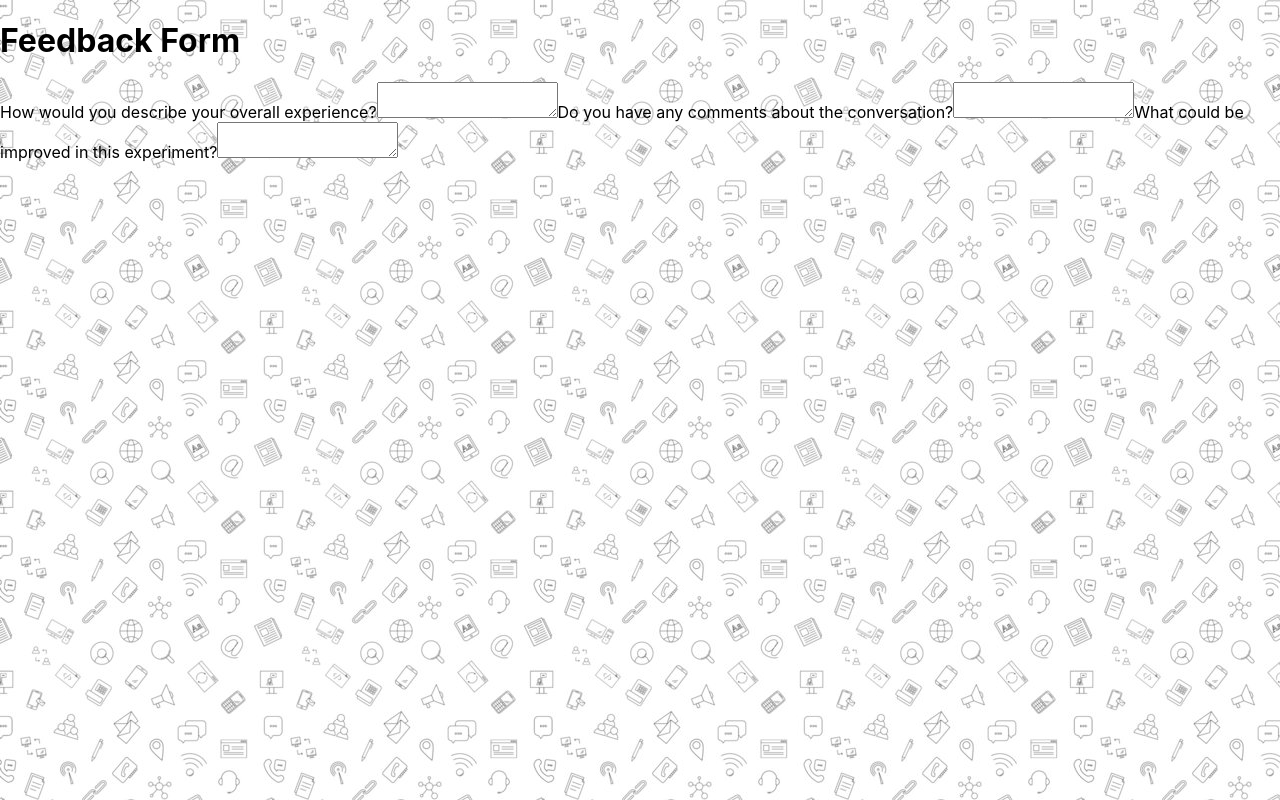
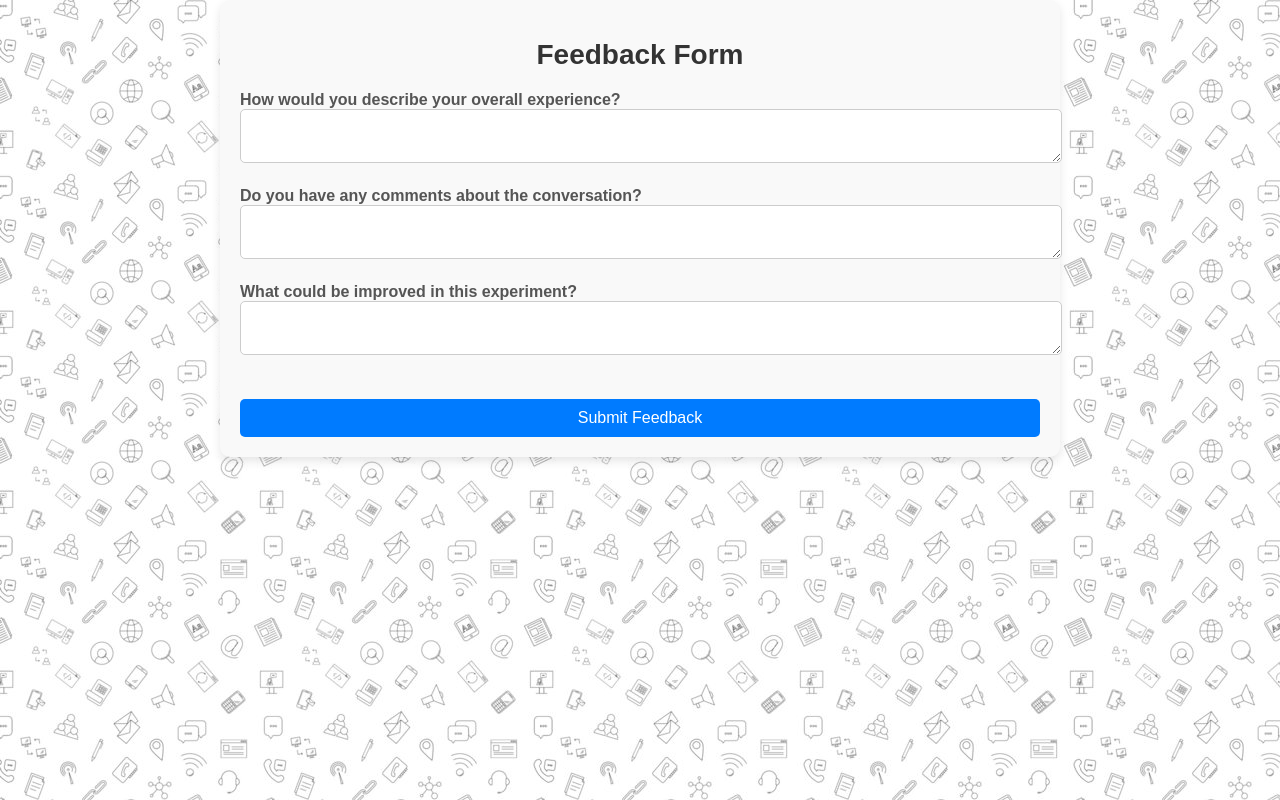
Before and after one commit to AviRahimov/Turing-Test-website-version-2, a React (Create React App) app in the folder frontend/: page /feedback in a window 1280 px wide. Built offline with nearby package versions, Linux system fonts and the light colour scheme; no server answers.

Commit message:
fixed the feedback page style and changed the timing of the 'experimenter_ready' message

```diff
--- a/frontend/src/components/ChatPage.js
+++ b/frontend/src/components/ChatPage.js
@@ -248,12 +248,12 @@ useEffect(() => {
     if (realTestTimer === 0) {
       saveChatLogs('During Turing Test');
       setShowOverlay(true);
-
+      socket.emit('experimenter_ready', { pair_id: pairId });
       if (role === 'experimenter') {
         // Immediately emit the ready event when experimenter sees overlay
         console.log('Experimenter ready - emitting event');
         // Emit event to notify tester that experimenter is ready for submissions
-        socket.emit('experimenter_ready', { pair_id: pairId });
+
 
         socket.on('bonus_code', (data) => {
           setExperimenterBonus(data.bonus);
--- a/frontend/src/components/FeedbackPage.js
+++ b/frontend/src/components/FeedbackPage.js
@@ -47,41 +47,96 @@ const FeedbackPage = () => {
   };
 
    return (
-      <div className="feedback-container">
-        <h1 className="feedback-header">Feedback Form</h1>
-        <form className="feedback-form" onSubmit={handleSubmit}>
-          <label className="feedback-label">
+    <div style={styles.container}>
+      <h1 style={styles.header}>Feedback Form</h1>
+      <form style={styles.form} onSubmit={handleSubmit}>
+        <label style={styles.label}>
           How would you describe your overall experience?
           <textarea
             name="experience"
             value={formData.experience}
             onChange={handleChange}
-                className="feedback-textarea"
+            style={styles.textarea}
             required
           />
         </label>
-          <label className="feedback-label">
+        <label style={styles.label}>
           Do you have any comments about the conversation?
           <textarea
             name="comments"
             value={formData.comments}
             onChange={handleChange}
-                className="feedback-textarea"
+            style={styles.textarea}
             required
           />
         </label>
-          <label className="feedback-label">
+        <label style={styles.label}>
           What could be improved in this experiment?
           <textarea
             name="improvements"
             value={formData.improvements}
             onChange={handleChange}
-                className="feedback-textarea"
+            style={styles.textarea}
           />
         </label>
+        <button type="submit" style={styles.button}>
+          Submit Feedback
+        </button>
       </form>
     </div>
   );
 };
 
+const styles = {
+  container: {
+    margin: '0 auto',
+    maxWidth: '800px',
+    padding: '20px',
+    fontFamily: "'Arial', sans-serif",
+    backgroundColor: '#f9f9f9',
+    borderRadius: '10px',
+    boxShadow: '0 4px 10px rgba(0, 0, 0, 0.1)',
+  },
+  header: {
+    textAlign: 'center',
+    color: '#333',
+    fontSize: '28px',
+    marginBottom: '20px',
+  },
+  form: {
+    display: 'flex',
+    flexDirection: 'column',
+    gap: '15px',
+  },
+  label: {
+    fontWeight: 'bold',
+    fontSize: '16px',
+    color: '#555',
+    marginBottom: '5px',
+  },
+  textarea: {
+    width: '100%',
+    padding: '10px',
+    fontSize: '14px',
+    borderRadius: '5px',
+    border: '1px solid #ccc',
+    resize: 'vertical',
+  },
+  button: {
+    marginTop: '20px',
+    backgroundColor: '#007bff',
+    color: '#fff',
+    fontSize: '16px',
+    padding: '10px',
+    border: 'none',
+    borderRadius: '5px',
+    cursor: 'pointer',
+    textAlign: 'center',
+  },
+  buttonHover: {
+    backgroundColor: '#0056b3',
+  },
+};
+
+
 export default FeedbackPage;
```
Also changed, not shown: 1 other file (tests, documents, lock files or other folders). Lines whose indentation alone changed are shown as unchanged.
